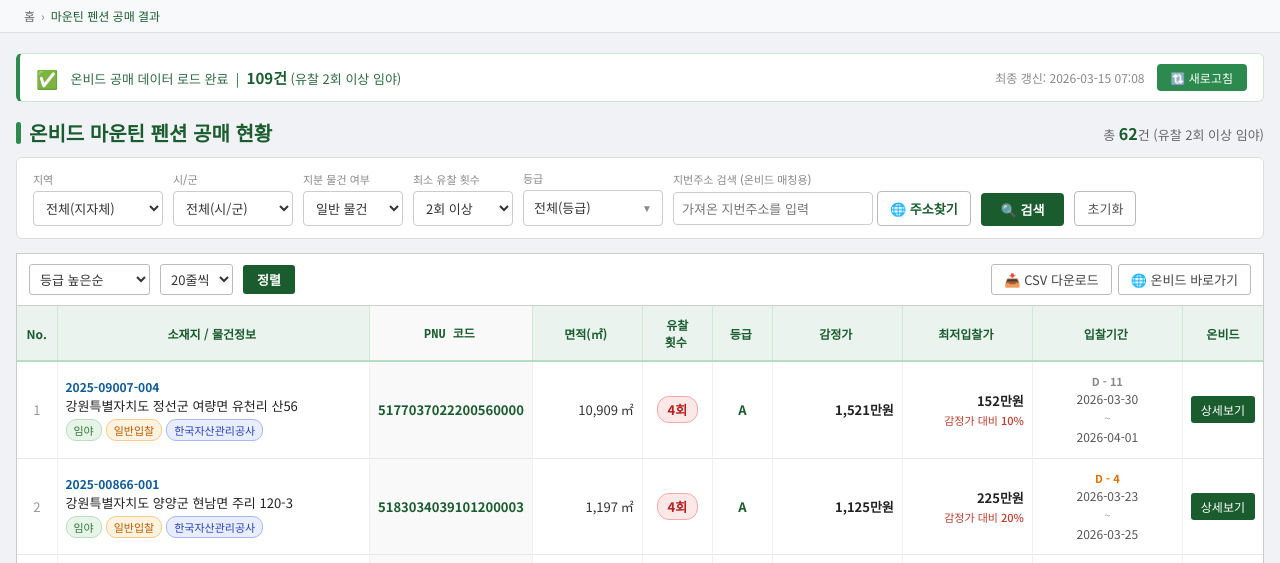
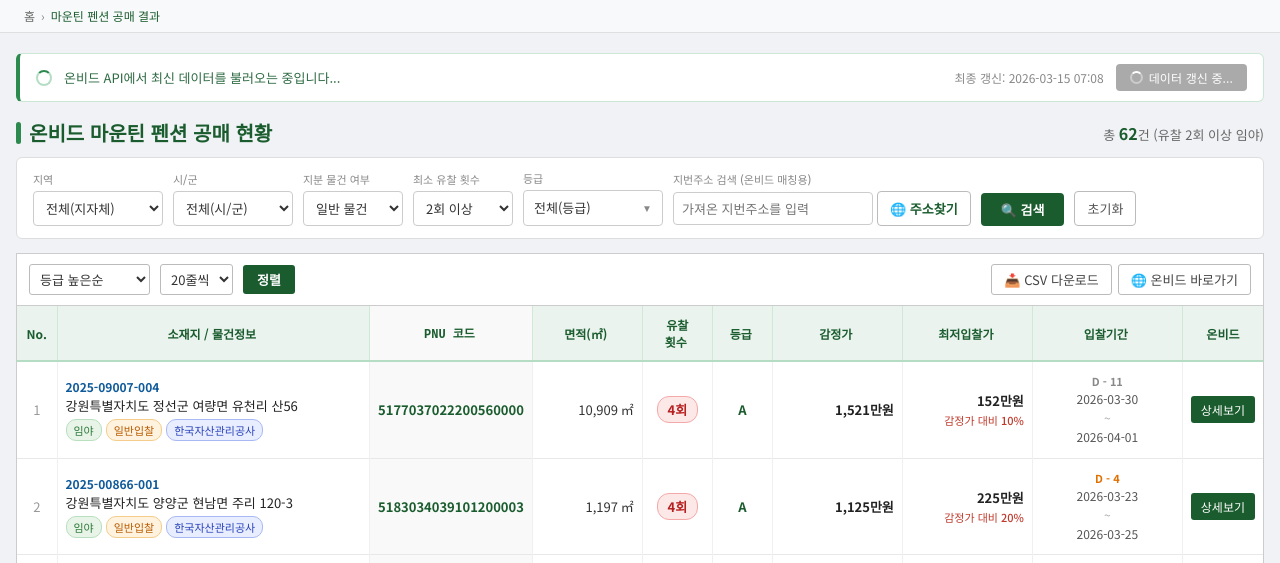
Before and after one commit to jung372/mountain-pension, a plain HTML site: page index.html in a window 1280 px wide. Both pictures are taken after a click on the button "🔃 새로고침". Shown: the part 171-734 px from the top of the page. Drawn offline with nearby package versions, Linux system fonts and the light colour scheme.

Commit message:
feat: Add loading spinner for refresh button and search action

```diff
--- a/index.html
+++ b/index.html
@@ -214,6 +214,9 @@
             font-size: 12px;
             cursor: pointer;
             transition: background 0.2s;
+            display: inline-flex;
+            align-items: center;
+            gap: 6px;
         }
 
         .btn-refresh:hover {
@@ -223,6 +226,73 @@
         .btn-refresh:disabled {
             background: #aaa;
             cursor: not-allowed;
+        }
+
+        /* ===== INLINE SPINNER (버튼용 소형) ===== */
+        .btn-spinner {
+            display: none;
+            width: 13px;
+            height: 13px;
+            border: 2px solid rgba(255,255,255,0.4);
+            border-top-color: #fff;
+            border-radius: 50%;
+            animation: spin 0.7s linear infinite;
+            flex-shrink: 0;
+        }
+
+        .btn-refresh.loading .btn-spinner {
+            display: inline-block;
+        }
+
+        .btn-refresh.loading .btn-label {
+            letter-spacing: 0.01em;
+        }
+
+        /* ===== STATUS BAR INLINE SPINNER ===== */
+        .status-spinner {
+            display: none;
+            width: 16px;
+            height: 16px;
+            border: 2.5px solid #b5ddc4;
+            border-top-color: #2d8a4e;
+            border-radius: 50%;
+            animation: spin 0.7s linear infinite;
+            flex-shrink: 0;
+        }
+
+        .status-spinner.active {
+            display: inline-block;
+        }
+
+        /* ===== SEARCH LOADING OVERLAY ===== */
+        .search-loading-bar {
+            display: none;
+            position: relative;
+            height: 3px;
+            background: #e0efe4;
+            border-radius: 2px;
+            margin-bottom: 6px;
+            overflow: hidden;
+        }
+
+        .search-loading-bar.active {
+            display: block;
+        }
+
+        .search-loading-bar::after {
+            content: '';
+            position: absolute;
+            top: 0;
+            left: -40%;
+            width: 40%;
+            height: 100%;
+            background: linear-gradient(90deg, transparent, #2d8a4e, transparent);
+            animation: loading-slide 1s ease-in-out infinite;
+        }
+
+        @keyframes loading-slide {
+            0%   { left: -40%; }
+            100% { left: 100%; }
         }
 
         /* ===== FILTER BAR ===== */
@@ -1115,13 +1185,21 @@
     <div class="main-wrap">
 
         <!-- Data Status Bar -->
+        <!-- 검색 진행 표시 바 (필터 검색 중 활성화) -->
+        <div class="search-loading-bar" id="searchLoadingBar"></div>
+
         <div class="data-status-bar" id="statusBar">
-            <span class="status-icon">🔄</span>
-            <div class="data-status-text">
+            <span class="status-icon" id="statusIcon">🔄</span>
+            <!-- 상태바 인라인 스피너 (초기 로드 중) -->
+            <span class="status-spinner" id="statusSpinner"></span>
+            <div class="data-status-text" id="statusText">
                 데이터 로딩 중... <span id="statusCount"></span>
             </div>
             <span class="data-update-time" id="updateTime"></span>
-            <button class="btn-refresh" id="btnRefresh" onclick="reloadData()" disabled>🔃 새로고침</button>
+            <button class="btn-refresh" id="btnRefresh" onclick="reloadData()" disabled>
+                <span class="btn-spinner" id="refreshSpinner"></span>
+                <span class="btn-label" id="refreshLabel">🔃 새로고침</span>
+            </button>
         </div>
 
         <!-- Page Title -->
@@ -1328,15 +1406,23 @@
         // 초기화
         // ─────────────────────────────────────────────
         function init() {
+            // 초기 로딩 중: 상태 아이콘 숨기고 스피너 표시
+            document.getElementById('statusIcon').style.display = 'none';
+            document.getElementById('statusSpinner').classList.add('active');
+
             try {
                 if (typeof ONBID_DATA !== 'undefined' && ONBID_DATA && Array.isArray(ONBID_DATA.items)) {
                     allItems = ONBID_DATA.items;
                     filteredItems = [...allItems];
 
+                    // 스피너 → 완료 아이콘 복원
+                    document.getElementById('statusSpinner').classList.remove('active');
+                    document.getElementById('statusIcon').style.display = '';
+
                     // 상태바 갱신
                     document.getElementById('statusBar').style.borderLeftColor = '#2d8a4e';
-                    document.getElementById('statusBar').querySelector('.status-icon').textContent = '✅';
-                    document.getElementById('statusBar').querySelector('.data-status-text').innerHTML =
+                    document.getElementById('statusIcon').textContent = '✅';
+                    document.getElementById('statusText').innerHTML =
                         `온비드 공매 데이터 로드 완료 &nbsp;|&nbsp; <strong>${allItems.length}건</strong> (유찰 2회 이상 임야)`;
                     document.getElementById('updateTime').textContent = `최종 갱신: ${ONBID_DATA.updatedAt || '알 수 없음'}`;
                     document.getElementById('btnRefresh').disabled = false;
@@ -1353,9 +1439,14 @@
         function handleDataError() {
             allItems = [];
             filteredItems = [];
+
+            // 스피너 → 오류 아이콘
+            document.getElementById('statusSpinner').classList.remove('active');
+            document.getElementById('statusIcon').style.display = '';
+
             document.getElementById('statusBar').style.borderLeftColor = '#e05a5a';
-            document.getElementById('statusBar').querySelector('.status-icon').textContent = '⚠️';
-            document.getElementById('statusBar').querySelector('.data-status-text').innerHTML =
+            document.getElementById('statusIcon').textContent = '⚠️';
+            document.getElementById('statusText').innerHTML =
                 '<strong style="color:#c0392b;">데이터 파일(onbid_data.js)을 찾을 수 없습니다.</strong> &nbsp;→ fetch_onbid.py를 먼저 실행하세요.';
             document.getElementById('btnRefresh').disabled = false;
 
@@ -1372,13 +1463,36 @@
         }
 
         function reloadData() {
-            location.reload();
+            const btn = document.getElementById('btnRefresh');
+            const spinner = document.getElementById('refreshSpinner');
+            const label = document.getElementById('refreshLabel');
+
+            // 버튼에 스피너 표시 + 비활성화
+            btn.disabled = true;
+            btn.classList.add('loading');
+            spinner.style.display = 'inline-block';
+            label.textContent = '데이터 갱신 중...';
+
+            // 상태바도 갱신 중 표시
+            document.getElementById('statusIcon').style.display = 'none';
+            document.getElementById('statusSpinner').classList.add('active');
+            document.getElementById('statusText').innerHTML =
+                '<span style="color:#2d6a42;">온비드 API에서 최신 데이터를 불러오는 중입니다...</span>';
+
+            // 짧은 딜레이 후 실제 새로고침 (스피너가 보이는 시간 확보)
+            setTimeout(() => { location.reload(); }, 600);
         }
 
         // ─────────────────────────────────────────────
         // 필터링
         // ─────────────────────────────────────────────
         function applyFilters() {
+            // ── 검색 중 인디케이터 표시 ──
+            const loadingBar = document.getElementById('searchLoadingBar');
+            loadingBar.classList.add('active');
+
+            // 비동기로 실행해서 스피너 렌더 후 필터 수행
+            setTimeout(() => {
                 const sido = document.getElementById('filterSido').value.trim();
                 const sigungu = document.getElementById('filterSigungu').value.trim();
                 const alcYn = document.getElementById('filterAlcYn').value;
@@ -1389,14 +1503,12 @@
                 filteredItems = allItems.filter(item => {
                     const addr = item.addr || '';
                     const itemSido = item.sido || '';
-                const itemSigungu = item.sigungu || ''; // If not in data, we can parse from addr
+                    const itemSigungu = item.sigungu || '';
                     const itemAlcYn = item.alcYn || 'N';
                     const itemGrade = item.grade || '';
 
                     if (sido && !itemSido.includes(sido)) return false;
 
-                // If sigungu filter is active, check against itemSigungu.
-                // Fallback: if sigungu is not in JSON, extract first 2 words from addr
                     if (sigungu) {
                         if (itemSigungu) {
                             if (itemSigungu !== sigungu) return false;
@@ -1414,6 +1526,10 @@
 
                 currentPage = 1;
                 sortAndRender();
+
+                // ── 검색 완료: 인디케이터 숨김 ──
+                loadingBar.classList.remove('active');
+            }, 30);
         }
 
         function updateSigunguList() {
```
Lines whose indentation alone changed are shown as unchanged.
